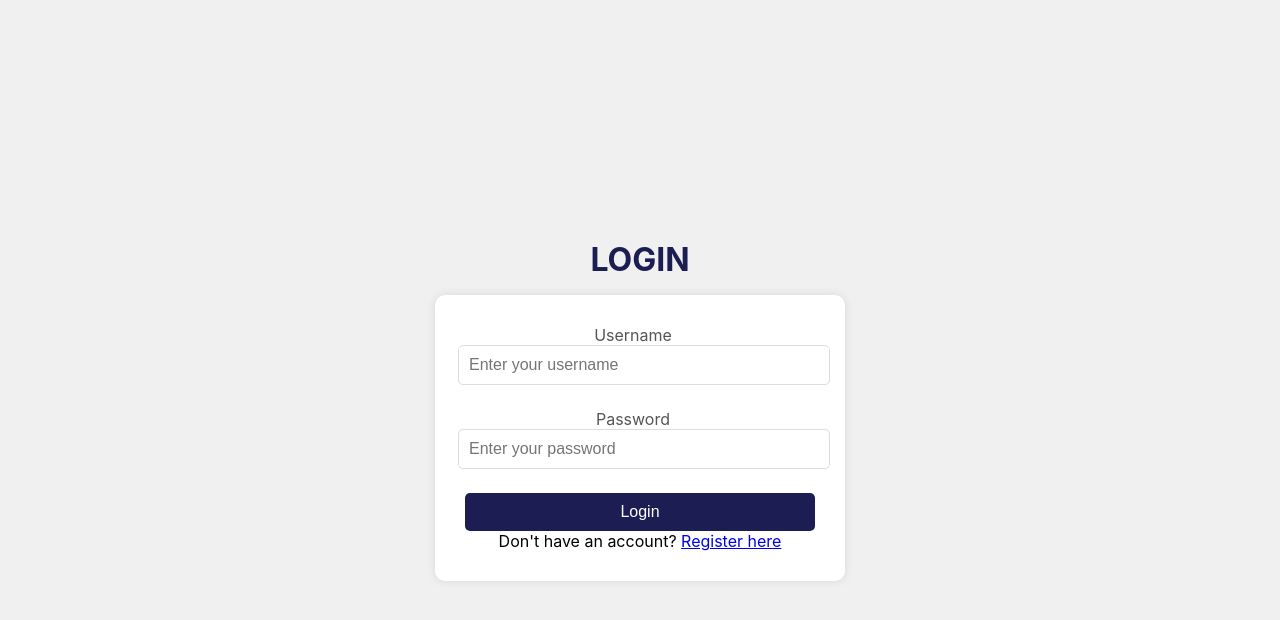
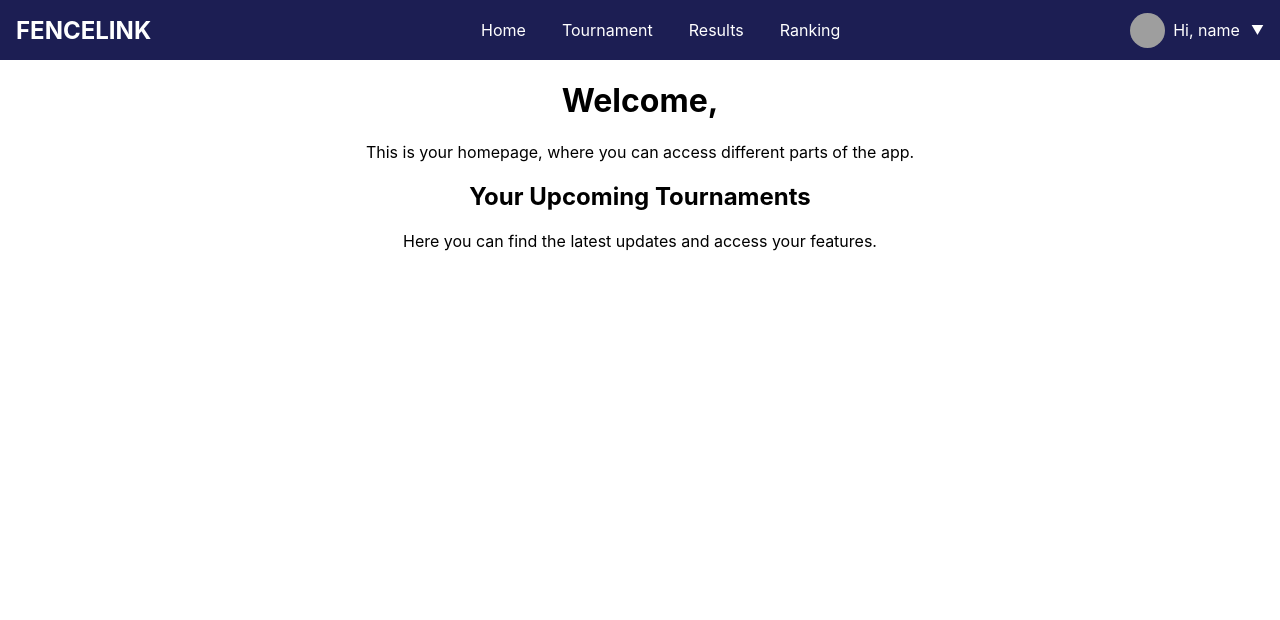
Before and after one commit to XXeniaXX/FenceLink_CS203, a React (Create React App) app in the folder FenceLink/frontend/fencelink/: page / in a window 1280 px wide. Shown: the top 620 px of the page. Built offline with nearby package versions, Linux system fonts and the light colour scheme; no server answers; grey boxes are pictures that could not be loaded.

Commit message:
added nav bar and homepage(still working on it), updated file name of home to LandingPage

```diff
--- a/FenceLink/frontend/fencelink/package.json
+++ b/FenceLink/frontend/fencelink/package.json
@@ -10,7 +10,6 @@
     "react": "^18.3.1",
     "react-dom": "^18.3.1",
     "react-router-dom": "^6.26.2",
-    "react-scripts": "^5.0.1",
     "web-vitals": "^2.1.4"
   },
   "scripts": {
@@ -36,5 +35,8 @@
       "last 1 firefox version",
       "last 1 safari version"
     ]
+  },
+  "devDependencies": {
+    "react-scripts": "^5.0.1"
   }
 }
--- a/FenceLink/frontend/fencelink/src/App.js
+++ b/FenceLink/frontend/fencelink/src/App.js
@@ -1,6 +1,7 @@
 import { BrowserRouter, Route, Routes, Navigate } from 'react-router-dom'
-import Home from './page/home'
+import LandingPage from './page/LandingPage';
 import Registration from './page/registration';
+import HomePage from './page/HomePage'; // Import HomePage
 import './App.css'
 import { useEffect, useState } from 'react'
 
@@ -13,9 +14,9 @@ function App() {
       <div className="App">
         <Routes>
           {/* Default route for the base URL */}
-          <Route path="/" element={<Home />} />
+          <Route path="/" element={<HomePage />} />
           {/* Existing routes */}
-          <Route path="/home" element={<Home />} />
+          <Route path="/LandingPage" element={<LandingPage />} />
 
           <Route path="/register" element={<Registration />} />
           {/* Fallback route to redirect unknown paths */}
--- a/FenceLink/frontend/fencelink/src/components/Navbar.css
+++ b/FenceLink/frontend/fencelink/src/components/Navbar.css
@@ -0,0 +1,65 @@
+* {
+  box-sizing: border-box;
+}
+
+body {
+  margin: 0;
+}
+
+.nav {
+  background-color: #1C1E53;
+  color: white;
+  display: flex;
+  justify-content: space-between;
+  align-items: center;
+  gap: 2rem;
+  padding: 0 1rem;
+  height: 60px;
+}
+
+.site-title {
+  font-size: 1.5rem;
+  font-weight: bold;
+}
+
+.nav-links {
+    display: flex;
+    gap: 1rem;
+    list-style: none;
+    margin: 0;
+}
+
+.nav-links li {
+  margin: 0;
+}
+
+.nav-links a {
+  color: inherit;
+  text-decoration: none;
+  font-size: 1rem;
+}
+
+.nav-link.active.active {
+  background-color: #555;
+}
+
+.nav-links a:hover {
+  background-color: #777;
+}
+
+.profile-section {
+  display: flex;
+  align-items: center;
+  gap: 0.5rem;
+}
+
+.profile-pic {
+  width: 35px;
+  height: 35px;
+  border-radius: 50%;
+}
+
+.dropdown-icon {
+  font-size: 0.8rem;
+  margin-left: 0.2rem;
+}
--- a/FenceLink/frontend/fencelink/src/components/Navbar.js
+++ b/FenceLink/frontend/fencelink/src/components/Navbar.js
@@ -1,17 +1,26 @@
-import React,{useState} from 'react'
+import React from 'react';
+import { Link } from 'react-router-dom';
+import './Navbar.css';
 
-function Navbar() {
+const NavBar = () => {
   return (
-    <>
-    <nav className='navbar'>
-        <div className='navbar-container'>
+    <nav className="nav">
+      <div className="site-title">FENCELINK</div>
 
-        </div>
+      <ul className="nav-links">
+        <li><Link to="/homepage">Home</Link></li>
+        <li><Link to="/tournament">Tournament</Link></li>
+        <li><Link to="/results">Results</Link></li>
+        <li><Link to="/ranking">Ranking</Link></li>
+      </ul>
 
+      <div className="profile-section">
+        <img src="/path/to/profile-pic.jpg" alt="Profile" className="profile-pic" />
+        <span>Hi, name</span>
+        <span className="dropdown-icon">▼</span>
+      </div>
     </nav>
+  );
+};
 
-    </>
-  )
-}
-
-export default Navbar
+export default NavBar;
--- /dev/null
+++ b/FenceLink/frontend/fencelink/src/page/HomePage.css
@@ -0,0 +1,22 @@
+.home-page {
+    text-align: center;
+    padding: 0;
+  }
+
+  .nav-links {
+    margin: 20px 0;
+  }
+
+  .nav-links a {
+    margin: 0 10px;
+    text-decoration: none;
+    color: #007BFF;
+  }
+
+  .nav-links a:hover {
+    text-decoration: underline;
+  }
+
+  .content {
+    margin-top: 20px;
+  }
--- /dev/null
+++ b/FenceLink/frontend/fencelink/src/page/HomePage.js
@@ -0,0 +1,50 @@
+import React, { useEffect, useState } from 'react';
+import './HomePage.css';
+import Navbar from '../components/Navbar';
+
+const HomePage = () => {
+  const [userName, setUserName] = useState('');
+  const [loading, setLoading] = useState(true);
+
+  useEffect(() => {
+    // Function to fetch the user's name from the backend
+    const fetchUserName = async () => {
+      try {
+        const response = await fetch('http://localhost:8080/api/user'); // Replace with your backend URL
+        if (!response.ok) {
+          throw new Error('Failed to fetch user data');
+        }
+
+        const data = await response.json();
+        setUserName(data.name); // Assume the backend returns { "name": "Admin" }
+      } catch (error) {
+        console.error('Error fetching user data:', error);
+      } finally {
+        setLoading(false); // Stop loading once data is fetched or an error occurs
+      }
+    };
+
+    fetchUserName();
+  }, []);
+
+  return (
+    <div className="home-page">
+      {/* Render the NavBar component */}
+      <Navbar />
+
+      {/* Display a loading message until the data is fetched */}
+      <h1>{loading ? 'Loading...' : `Welcome, ${userName}`}</h1>
+      <p>This is your homepage, where you can access different parts of the app.</p>
+
+      {/* Upcoming Tournaments Section */}
+      <section className="content">
+        <h2>Your Upcoming Tournaments</h2>
+        <p>Here you can find the latest updates and access your features.</p>
+        {/* Add more content as needed */}
+      </section>
+    </div>
+
+  );
+};
+
+export default HomePage;
--- a/FenceLink/frontend/fencelink/src/page/home.js
+++ b/FenceLink/frontend/fencelink/src/page/LandingPage.js
@@ -1,8 +1,8 @@
 import React, { useState } from 'react';
 import { Link } from 'react-router-dom';
-import './home.css'; // Import the CSS file
+import './LandingPage.css'; // Import the CSS file
 
-const Home = () => {
+const LandingPage = () => {
   // State variables to hold username and password
   const [username, setUsername] = useState('');
   const [password, setPassword] = useState('');
@@ -65,7 +65,7 @@ const Home = () => {
         <button type="submit" className="button">
           Login
         </button>
-        <footer classname= "footer">
+        <footer className= "footer">
           Don't have an account? <Link to="/register">Register here</Link>
         </footer>
       </form>
@@ -74,4 +74,4 @@ const Home = () => {
   );
 };
 
-export default Home;
+export default LandingPage;
--- a/FenceLink/frontend/fencelink/src/page/registration.js
+++ b/FenceLink/frontend/fencelink/src/page/registration.js
@@ -1,6 +1,6 @@
 import React, { useState } from 'react';
 import { Link } from 'react-router-dom';
-import './home.css'; // Import the CSS file
+import './LandingPage'; // Import the CSS file
 
 const Registration = () => {
   // State variables to hold username and password
```
Also changed, not shown: FenceLink/frontend/fencelink/src/page/LandingPage.css (renamed from FenceLink/frontend/fencelink/src/page/home.css), 1 other file (tests, documents, lock files or other folders).
